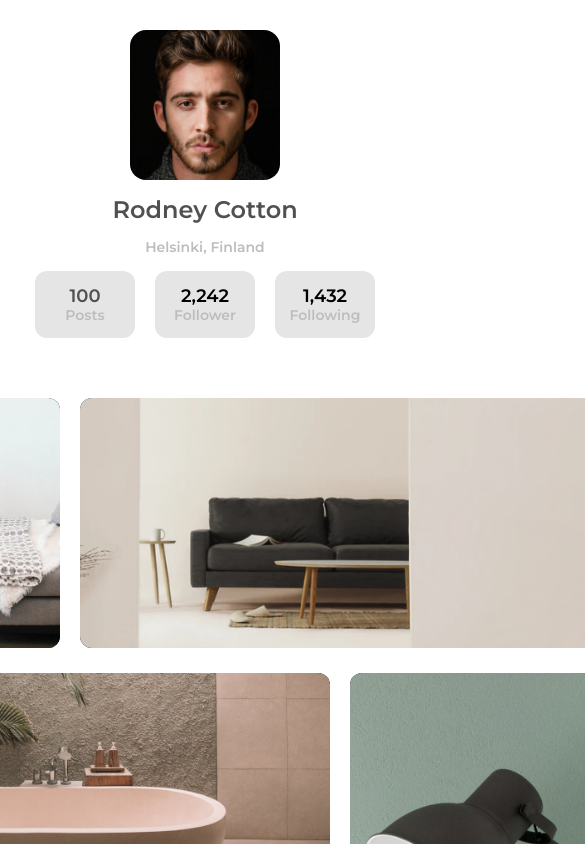
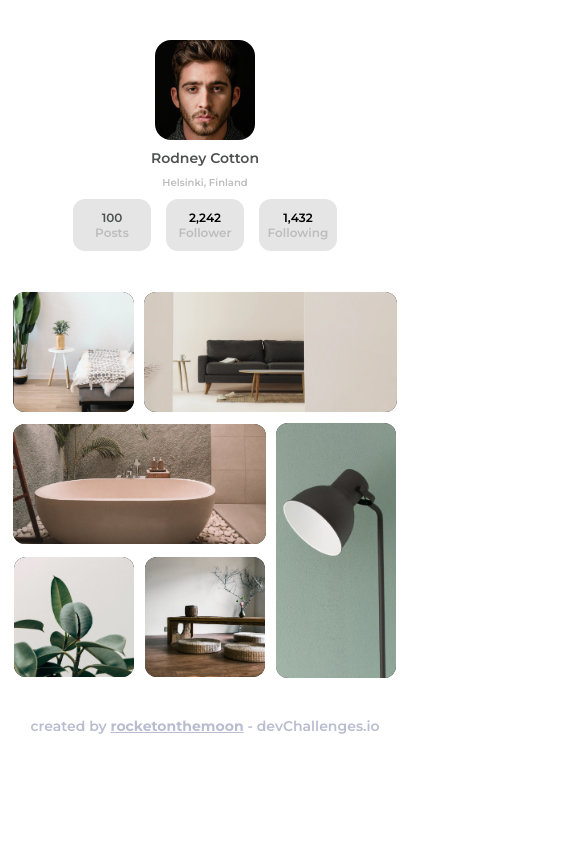
Before and after one commit to rocketonthemoon/my-gallery-ui, a React (Create React App) app: page / in a window 390 px wide. Shown: the top 844 px of the page, 585 px wide, since content can reach past the window. Built offline with nearby package versions, Linux system fonts and the light colour scheme.

Commit message:
add Media Queries

```diff
--- a/src/index.css
+++ b/src/index.css
@@ -111,6 +111,8 @@
 
 .Gallery {
   display: grid;
+  justify-items: center;
+  align-items: center;
   grid-template-columns: 1fr 1fr 1fr;
   grid-template-rows: 1fr 1fr 1fr;
   gap: 20px;
@@ -163,3 +165,73 @@
 .Footer a {
   text-decoration: none;
 }
+
+/* responsive media queries */
+
+@media (max-width: 759px) {
+
+  body {
+    margin: 30px 0;
+  }
+
+  /* Profile Component */
+
+  .Profile {
+    gap: 10px;
+    margin: 10px 0;
+  }
+
+  .photo {
+    height: 100px;
+    width: 100px;
+  }
+
+  .name {
+    font-size: 14px;
+    line-height: 17px;
+  }
+
+  .region {
+    font-size: 10px;
+    line-height: 12px;
+  }
+
+  .stats {
+    gap: 15px;
+  }
+
+  .stats .stat {
+    width: 78px;
+    height: 52px;
+  }
+
+  .stats .stat .count {
+    font-size: 12px;
+    line-height: 15px;
+  }
+
+  .stats .stat .category {
+    font-size: 12px;
+    line-height: 15px;
+  }
+
+  /* Gallery Component */
+
+  .Gallery {
+    margin: 10px 0;
+    gap: 10px;
+  }
+
+  .Gallery .photo {
+    height: 120px;
+    width: 120px;
+    border-radius: 12px;
+  }
+
+  /* Footer Component */
+
+  .Footer {
+    margin: 10px 0;
+  }
+
+}
```
